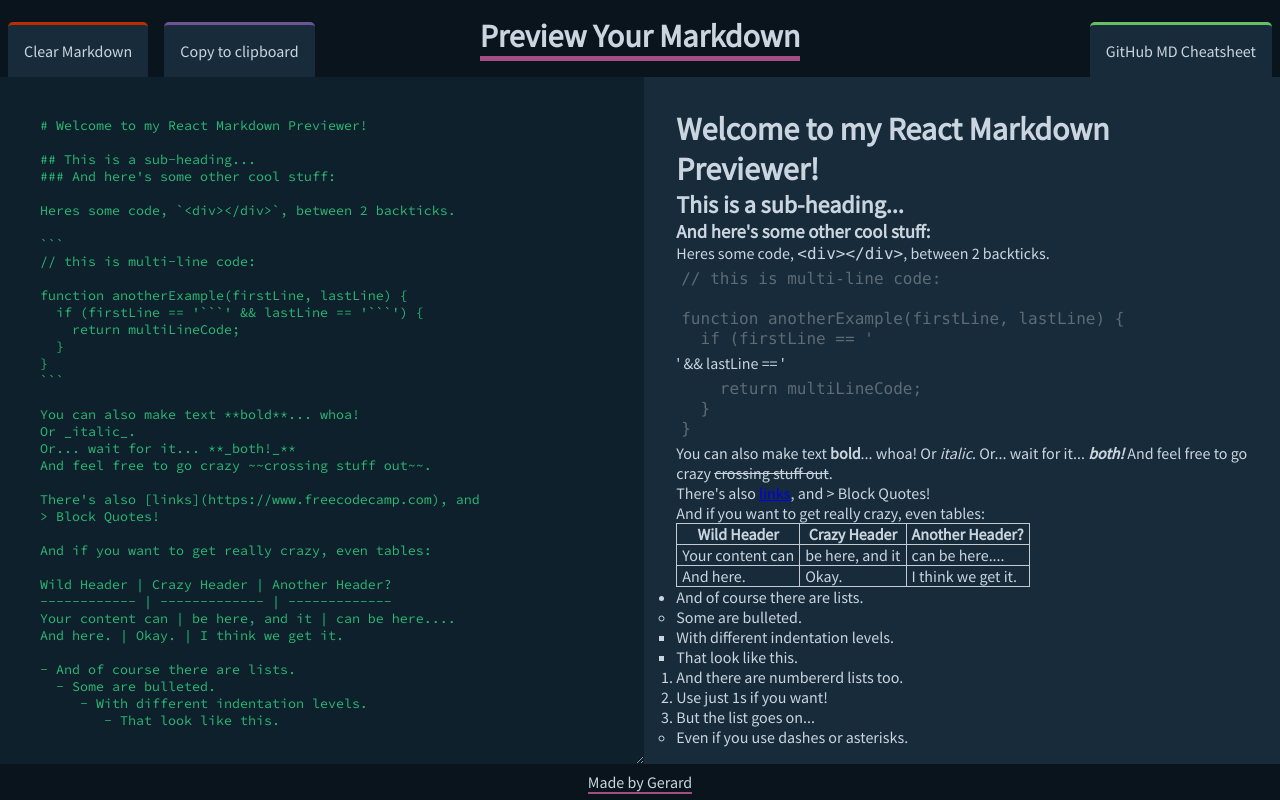
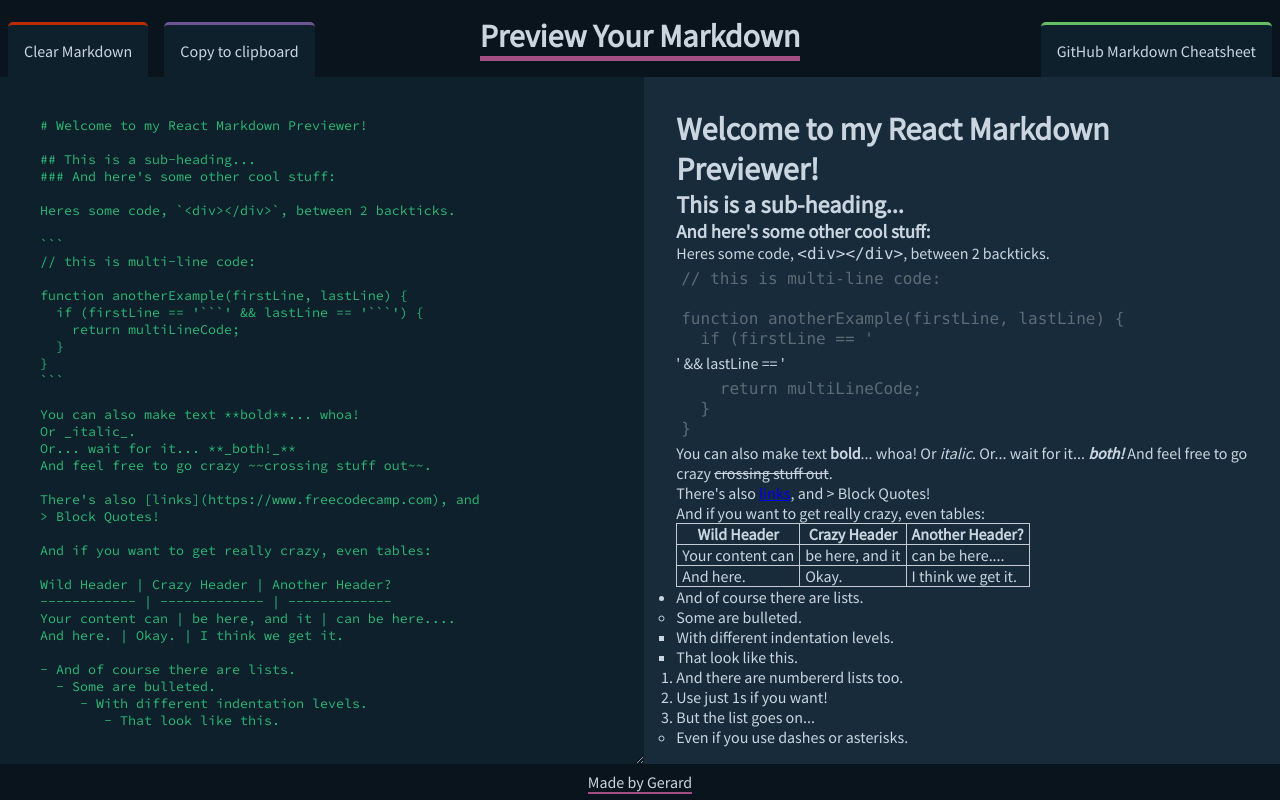
Before and after one commit to gerhynes/markdown-previewer, a React (Create React App) app: page / in a window 1280 px wide. Built offline with nearby package versions, Linux system fonts and the light colour scheme.

Commit message:
Retitle GitHub button

```diff
--- a/src/Header.css
+++ b/src/Header.css
@@ -30,7 +30,7 @@
   font-size: 1rem;
   border-top-left-radius: 5px;
   border-top-right-radius: 5px;
-  background-color: #172b3a;
+  background-color: #0f202d;
   color: inherit;
   border: none;
   cursor: pointer;
--- a/src/Header.js
+++ b/src/Header.js
@@ -23,7 +23,7 @@ export default function Header(props) {
           rel="noopener noreferrer"
           className="GitHub-link"
         >
-          GitHub MD Cheatsheet
+          GitHub Markdown Cheatsheet
         </a>
       </div>
     </header>
```
